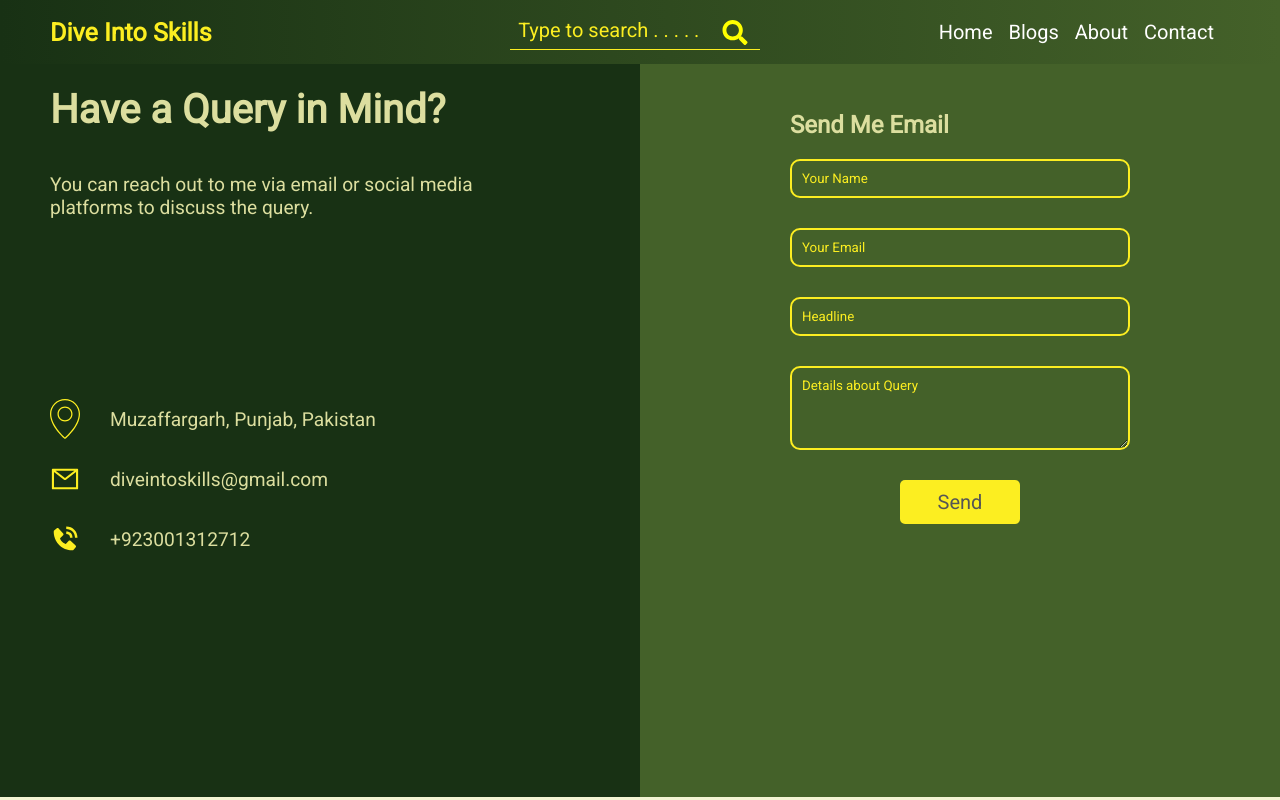
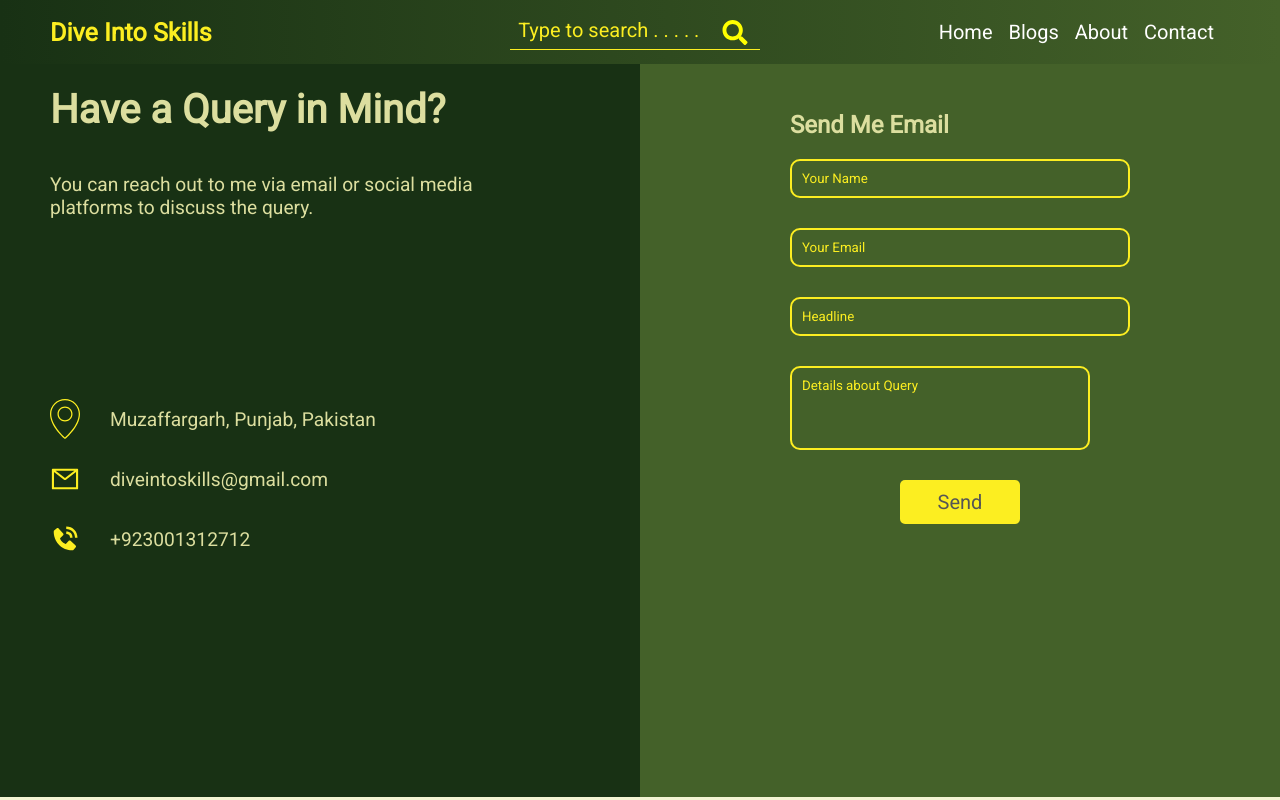
Before and after one commit to sahilbhardwaj-tmpl/DiveIntoSkills, a React (Vite) app: page /Contact in a window 1280 px wide. Shown: the top 800 px of the page. Built offline with nearby package versions, Linux system fonts and the light colour scheme.

Commit message:
Fixed resizing of textarea in contact page

```diff
--- a/src/components/Contact/ContactStyles.css
+++ b/src/components/Contact/ContactStyles.css
@@ -25,14 +25,11 @@
 }
 
 .text {
-    color: #DCDE9F;
+  color: #dcde9f;
 }
-.right-section{
+.right-section {
   width: 50%;
   background: #446129;
-
-
-
 }
 
 .form-container {
@@ -40,11 +37,10 @@
   border-radius: 10px;
   overflow-x: hidden;
   overflow-y: hidden;
-
 }
 
 .color {
-    color: #DCDE9F;
+  color: #dcde9f;
   margin-bottom: 20px;
 }
 
@@ -65,29 +61,31 @@ textarea {
   border: none;
   outline: none;
   border-radius: 10px;
-    border: 2px solid #FCEE21;
+  border: 2px solid #fcee21;
   margin-bottom: 30px;
-    color: #FCEE21;
+  color: #fcee21;
   background: #446129;
-
 }
 
 .textarea {
   max-height: fit-content;
+  width: 300px;
+  height: 150px;
+  resize: none;
 }
 
 .input::placeholder,
 textarea::placeholder {
-    color: #FCEE21;
+  color: #fcee21;
 }
 
-.center{
+.center {
   text-align: center;
 }
 .button {
   padding: 10px;
   border-radius: 15px;
-    background: #FCEE21;
+  background: #fcee21;
   border: none;
   border-radius: 5px;
   cursor: pointer;
@@ -99,7 +97,6 @@ textarea::placeholder {
   background-color: #f4fc00;
 }
 @media (max-width: 768px) {
-
   .contact-container {
     flex-direction: column;
     height: 100vh;
@@ -108,7 +105,7 @@ textarea::placeholder {
     width: 100%;
     padding: 25px 80px 50px 50px;
   }
-    .right-section{
+  .right-section {
     display: flex;
     justify-content: center;
     width: 100%;
@@ -117,7 +114,7 @@ textarea::placeholder {
   .address-box {
     margin-top: 80px;
   }
-    .color{
+  .color {
     text-align: center;
   }
 }
```
Lines whose indentation alone changed are shown as unchanged.
